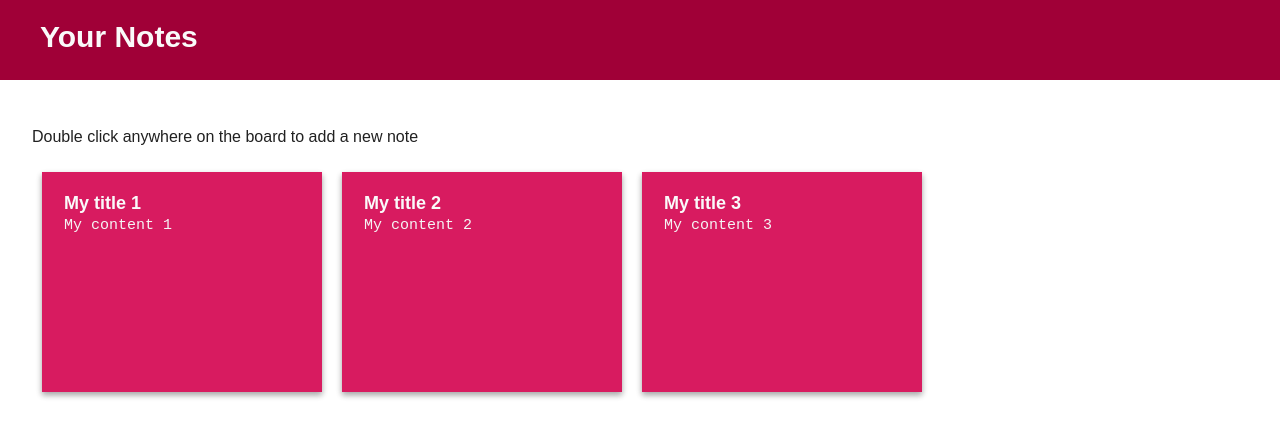
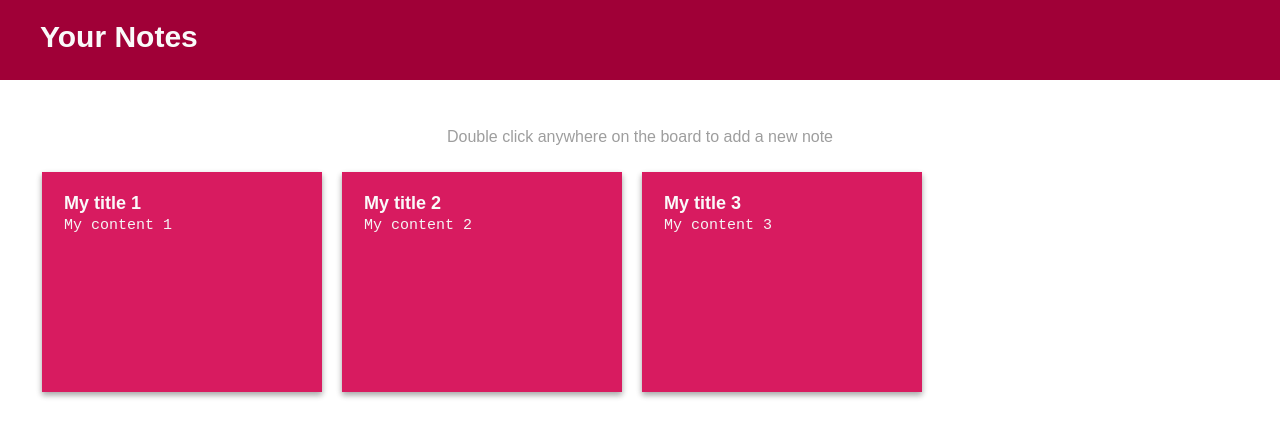
Before and after one commit to victoriavitale/sticky-notes-ui, a React app: page / in a window 1280 px wide. Shown: the top 436 px of the page. Built offline with nearby package versions, Linux system fonts and the light colour scheme.

Commit message:
Fixed info and textarea's placeholder styles

```diff
--- a/styles/_variables.scss
+++ b/styles/_variables.scss
@@ -8,3 +8,4 @@ $secondary-text-light:#F5F5F5;
 $primary-color: #D81b60;
 $secondary-color: #A00037;
 $light-gray: #EEEEEE;
+$middle-gray: #9E9E9E;
--- a/styles/modules/sticky-note.scss
+++ b/styles/modules/sticky-note.scss
@@ -12,9 +12,12 @@
         box-shadow: 0 14px 28px rgba(0,0,0,0.25), 0 10px 10px rgba(0,0,0,0.22);
     }
 
+    &:focus{
+        outline:0;
+    }
+
     &.selected{
         border: 4px solid $light-gray;
-
     }
 
     input {
@@ -43,6 +46,9 @@
 
         &::placeholder{
             color: $light-gray;
+            font-weight: lighter;
+            font-size: 14px;
+            font-style: italic;
         }
 
         &:focus{
--- a/styles/modules/sticky-notes-board.scss
+++ b/styles/modules/sticky-notes-board.scss
@@ -3,6 +3,7 @@
     overflow: hidden;
 
     p {
-        color: $primary-text-dark;
+        text-align: center;
+        color: $middle-gray;
     }
 }
```
